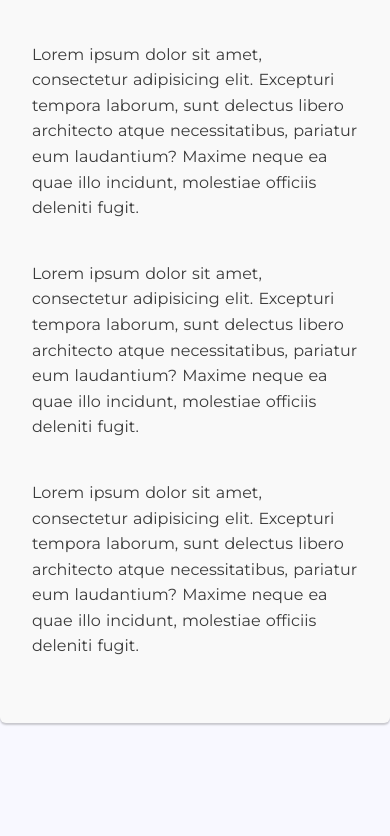
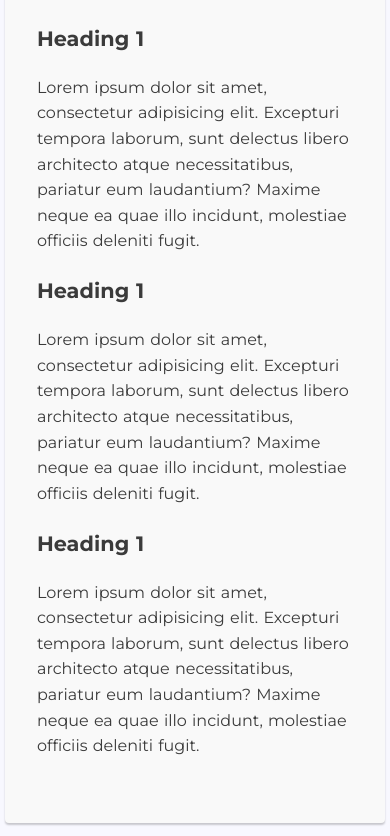
Before and after one commit to jaapbakker88/pwal-meetapp, a website: page index.html in a window 390 px wide. Shown: the part 604-1440 px from the top of the page. Drawn offline with Linux system fonts and the light colour scheme.

Commit message:
small responsive tweaks to homepage

```diff
--- a/index.html
+++ b/index.html
@@ -19,14 +19,25 @@
         </div>
       </div>
 
-      <section id="intro" class="container">
-        <div class="intro--header">
-          <h3 class="h3">Why MeetApp?</h3>
-        </div>
-        <div class="row">
-          <div class="col-md-4"><p>Lorem ipsum dolor sit amet, consectetur adipisicing elit. Excepturi tempora laborum, sunt delectus libero architecto atque necessitatibus, pariatur eum laudantium? Maxime neque ea quae illo incidunt, molestiae officiis deleniti fugit.</p></div>
-          <div class="col-md-4"><p>Lorem ipsum dolor sit amet, consectetur adipisicing elit. Excepturi tempora laborum, sunt delectus libero architecto atque necessitatibus, pariatur eum laudantium? Maxime neque ea quae illo incidunt, molestiae officiis deleniti fugit.</p></div>
-          <div class="col-md-4"><p>Lorem ipsum dolor sit amet, consectetur adipisicing elit. Excepturi tempora laborum, sunt delectus libero architecto atque necessitatibus, pariatur eum laudantium? Maxime neque ea quae illo incidunt, molestiae officiis deleniti fugit.</p></div>
+      <section id="intro">
+        <div class="container">
+          <div class="intro--header">
+            <h3 class="h3">Why MeetApp?</h3>
+          </div>
+          <div class="row">
+            <div class="col-md-4">
+              <h4 class="h5">Heading 1</h4>
+              <p>Lorem ipsum dolor sit amet, consectetur adipisicing elit. Excepturi tempora laborum, sunt delectus libero architecto atque necessitatibus, pariatur eum laudantium? Maxime neque ea quae illo incidunt, molestiae officiis deleniti fugit.</p>
+            </div>
+            <div class="col-md-4">
+              <h4 class="h5">Heading 1</h4>
+              <p>Lorem ipsum dolor sit amet, consectetur adipisicing elit. Excepturi tempora laborum, sunt delectus libero architecto atque necessitatibus, pariatur eum laudantium? Maxime neque ea quae illo incidunt, molestiae officiis deleniti fugit.</p>
+            </div>
+            <div class="col-md-4">
+              <h4 class="h5">Heading 1</h4>
+              <p>Lorem ipsum dolor sit amet, consectetur adipisicing elit. Excepturi tempora laborum, sunt delectus libero architecto atque necessitatibus, pariatur eum laudantium? Maxime neque ea quae illo incidunt, molestiae officiis deleniti fugit.</p>
+            </div>
+          </div>
         </div>
       </section>
 
--- a/sass/style.scss
+++ b/sass/style.scss
@@ -1,6 +1,8 @@
 @import "bootstrap/bootstrap.scss";
 @import "typography";
 @import "form";
+
+$break-small: 320px;
 
 body {
 	background: #f8f8ff;
@@ -18,6 +20,9 @@ body {
 	justify-content: center;
 	background-image: linear-gradient(-134deg, #FFB6B6 0%, #600070 100%),
 					  url('../img/backgroundimg.jpg');
+	@media screen and (max-width: $break-small) {
+	  height: 400px;
+	}
 	.main-header--title {
 		z-index: 200;
 		color: rgba(255, 255, 255, 0.89);
@@ -40,21 +45,37 @@ body {
 		justify-content: center;
 		background-image: linear-gradient(-134deg, #FFB6B6 0%, #600070 100%),
 					  url('../img/backgroundimg.jpg');
+
+
+	.list-group {
+		.list-group-item{
+			background: transparent;
+			border-color: rgba(255,255,255, 0.79);
+		}
+	}
 }
+
 
 input#honeypot {
   display: none; /*makes the field not visible to humans*/
 }
 
+#intro {
+	padding-left: 5px;
+	padding-right: 5px;
+}
 
-#intro {
+#intro .container {
 	z-index: 200;
 	margin-top: -100px;
 	padding: 3em 2em;
 	background: #F9F9F9;
 	box-shadow: 0 2px 2px 0 rgba(0,0,0,0.20);
-	border-radius: 6px;
+	border-radius: 4px;
 	color: rgba(35,35,35,0.89);
+	@media screen and (max-width: $break-small) {
+	  padding: 2em 1em;
+	}
 	h3 {
 		text-align: center;
 		margin: 0 0 1em;
```
Also changed, not shown: signup/index.html (+0 -5 lines), css/style.css, 1 other file.
